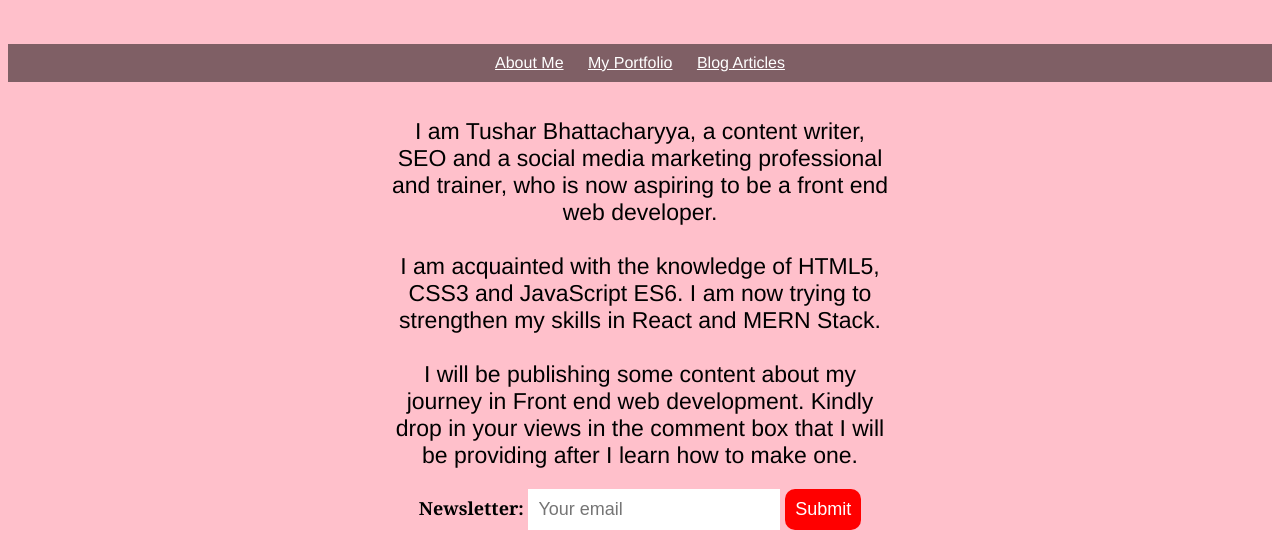
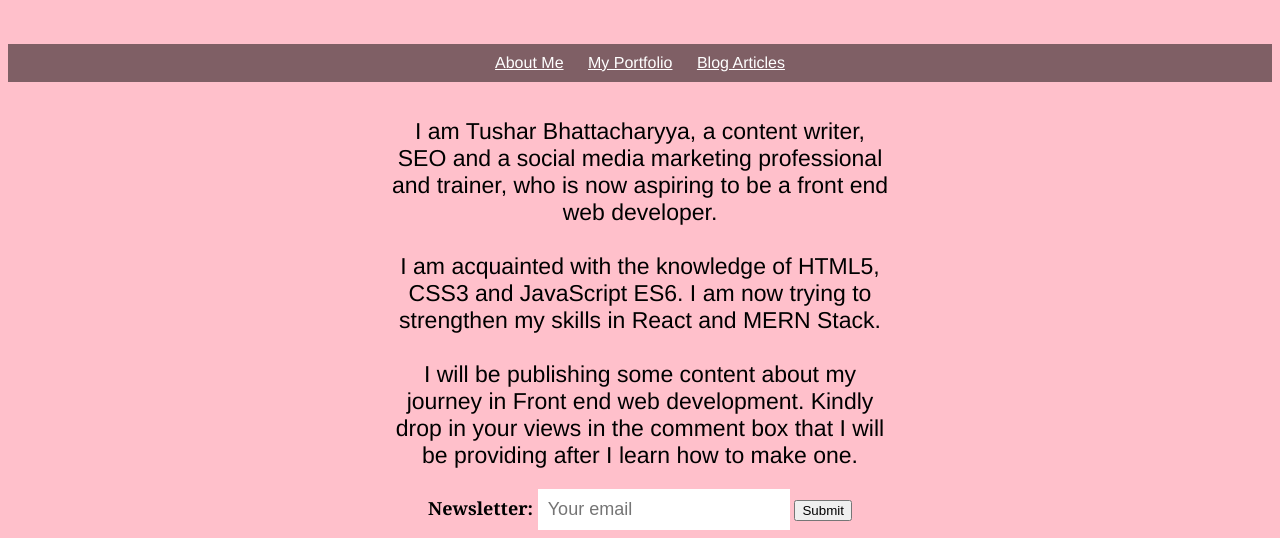
Before and after one commit to TusharBhattacharyya812/html-blog, a plain HTML site: page index.html in a window 1280 px wide. Shown: the part 567-1105 px from the top of the page. Drawn offline with Linux system fonts and the light colour scheme.

Commit message:
Update index.html

```diff
--- a/index.html
+++ b/index.html
@@ -24,4 +24,5 @@
 </p>
 </body>
 <footer><b>Newsletter: </b><input type="email" placeholder="Your email">
-  <input type="submit"></footer>
+ <button onclick="alert('Welcome to the talented web developers group')">Submit</button>
+</footer>
```
